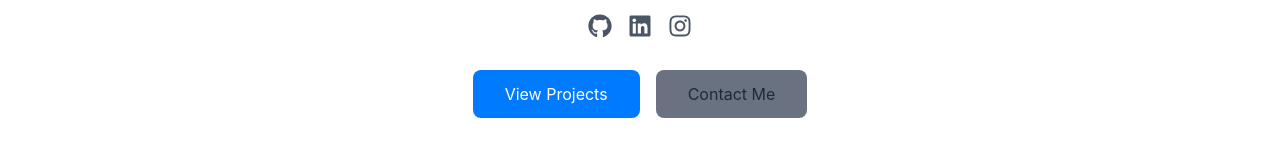
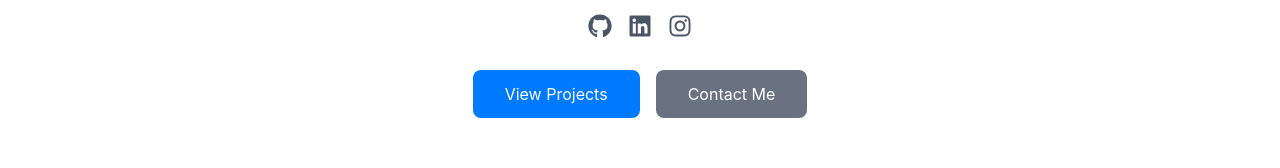
Before and after one commit to rachid-achengli/myfolio, a Next.js app: page / in a window 1280 px wide. Shown: the part 502-670 px from the top of the page. Built offline with nearby package versions, Linux system fonts and the light colour scheme.

Commit message:
adding projects component

```diff
--- a/src/app/components/Hero.tsx
+++ b/src/app/components/Hero.tsx
@@ -26,9 +26,9 @@ const Hero = () => {
 
             </div>
             <div className='flex flex-col md:flex-row justify-center gap-4'>
-                <Link href="/projects" className='bg-primary inline-block w-fit md:w-auto text-white px-8 py-3
+                <Link href="/projects" className='bg-primary inline-block w-full md:w-auto text-white px-8 py-3
                 rounded-lg hover:bg-primary/75 transition-colors'>View Projects</Link>
-                <Link href="/contact" className='bg-gray-500 inline-block w-fit md:w-auto text-gray-800 hover:text-primary px-8 py-3
+                <Link href="/contact" className='bg-gray-500 inline-block w-full md:w-auto text-white hover:text-gray-800 px-8 py-3
                 rounded-lg hover:bg-gray-300 transition-colors'>Contact Me</Link>
             </div>
         </div>
```
Also changed, not shown: src/app/components/Projects.tsx (added).
